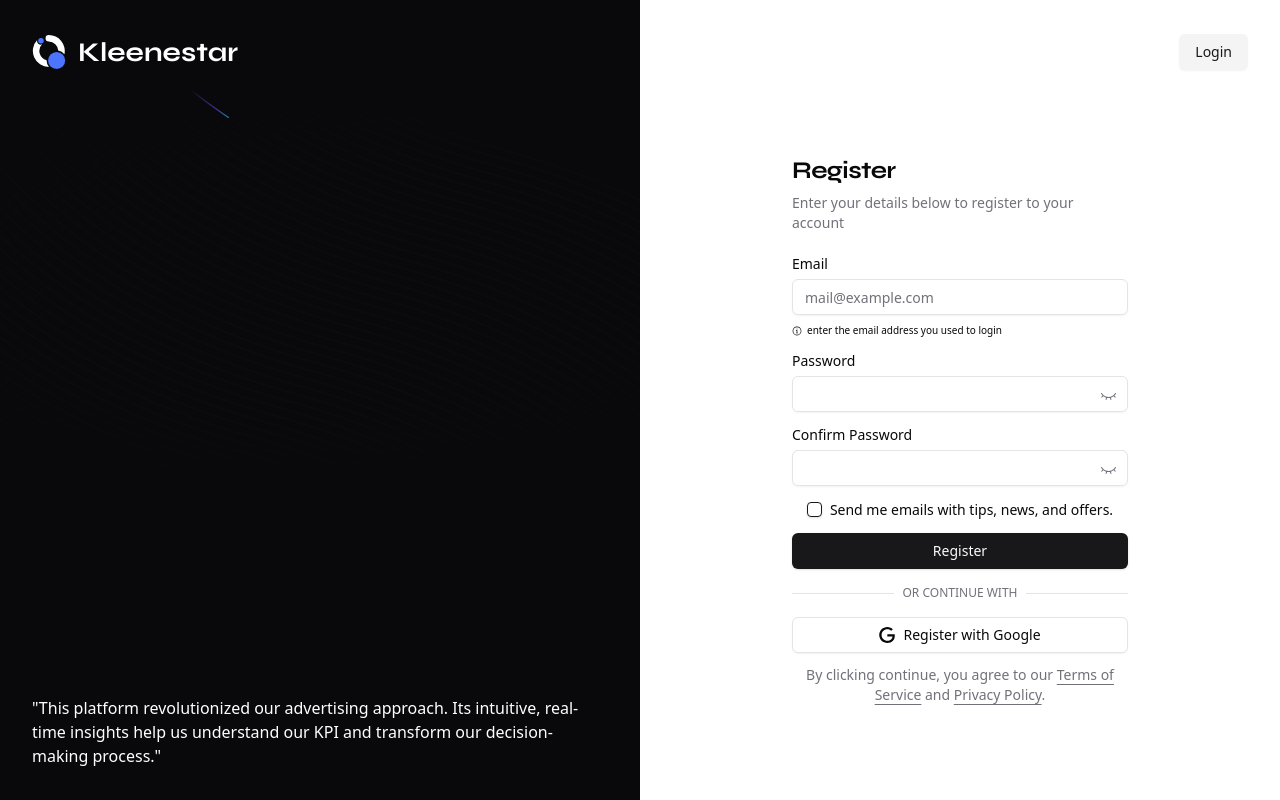
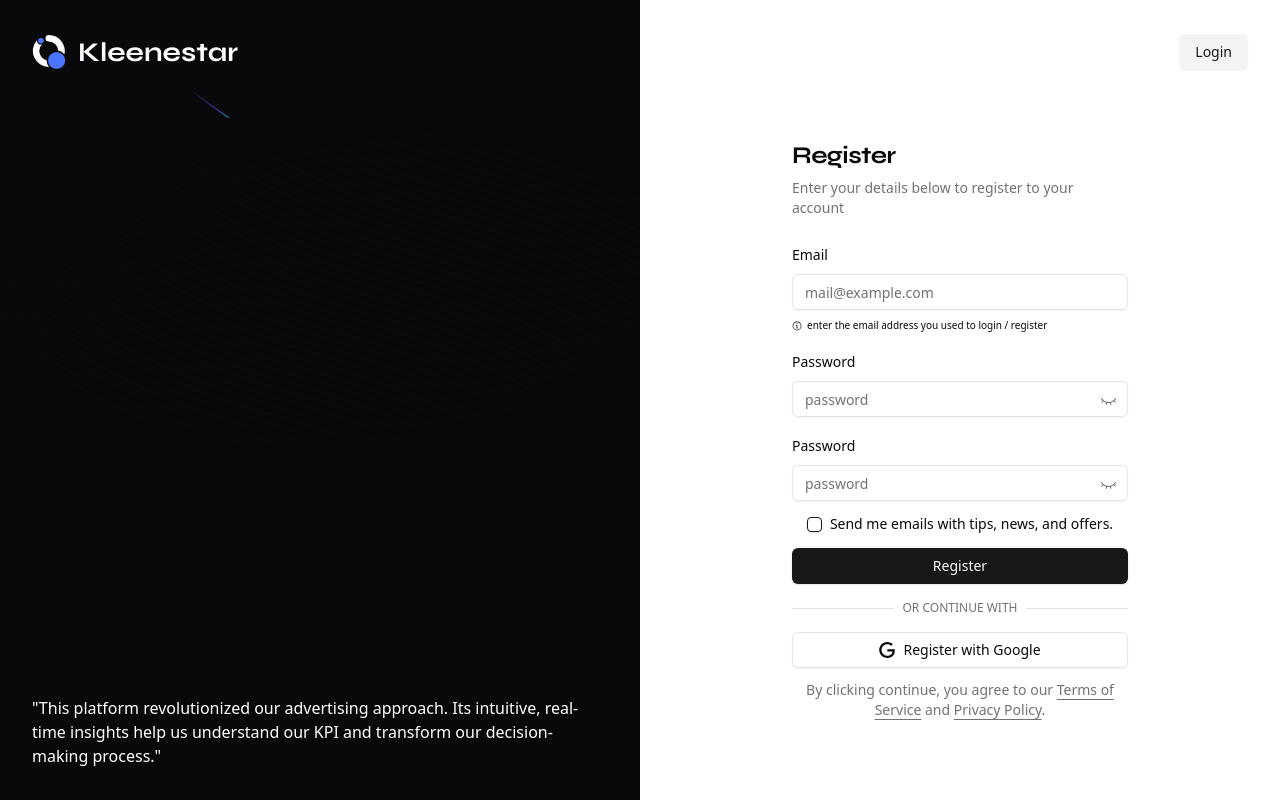
Before and after one commit to CPTCIC5/kleenestar-v2, a Next.js app in the folder frontend/: page /register in a window 1280 px wide. Built offline with nearby package versions, Linux system fonts and the light colour scheme.

Commit message:
Editted: RegisterForm (added shadcn form)

```diff
--- a/frontend/src/components/custom/RegisterForm.tsx
+++ b/frontend/src/components/custom/RegisterForm.tsx
@@ -12,28 +12,29 @@ import {
     CardHeader,
     CardTitle,
 } from "@/components/ui/card";
+import {
+    Form,
+    FormControl,
+    FormDescription,
+    FormField,
+    FormItem,
+    FormLabel,
+    FormMessage,
+} from "@/components/ui/form";
 import { Input } from "@/components/ui/input";
-import { Label } from "@/components/ui/label";
 import { Icons } from "@/assets/icons";
 import { PasswordInput } from "@/components/custom/PasswordInput";
+import { Checkbox } from "@/components/ui/checkbox";
 import { InfoCircledIcon } from "@radix-ui/react-icons";
-import { Checkbox } from "@/components/ui/checkbox";
 import { Controller, useForm } from "react-hook-form";
+import { zodResolver } from "@hookform/resolvers/zod";
 import { RegisterFormSchema } from "@/lib/zod/schemas/schema";
 import { RegisterFormSchemaTypes } from "../../lib/types/types";
-import { zodResolver } from "@hookform/resolvers/zod";
 
 interface RegisterFormProps extends React.HTMLAttributes<HTMLDivElement> {}
 
 export function RegisterForm({ className, ...props }: RegisterFormProps) {
-    const {
-        register,
-        handleSubmit,
-        formState: { errors, isSubmitting },
-        reset,
-        control,
-        trigger,
-    } = useForm<RegisterFormSchemaTypes>({
+    const form = useForm<RegisterFormSchemaTypes>({
         resolver: zodResolver(RegisterFormSchema),
         mode: "onChange",
         defaultValues: {
@@ -44,7 +45,12 @@ export function RegisterForm({ className, ...props }: RegisterFormProps) {
     const onSubmit = async (data: RegisterFormSchemaTypes) => {
         console.log(data);
 
-        reset();
+        form.reset({
+            email: "",
+            password: "",
+            confirmPassword: "",
+            newsletter: false,
+        });
     };
 
     return (
@@ -56,100 +62,116 @@ export function RegisterForm({ className, ...props }: RegisterFormProps) {
                 </CardDescription>
             </CardHeader>
             <CardContent className="pb-3">
-                <form onSubmit={handleSubmit(onSubmit)} className="mb-4">
+                <Form {...form}>
+                    <form onSubmit={form.handleSubmit(onSubmit)} className="mb-4">
                         <div className="grid gap-4">
-                        <div className="grid gap-2">
-                            <Label htmlFor="email">Email</Label>
+                            <FormField
+                                control={form.control}
+                                name="email"
+                                render={({ field }) => (
+                                    <FormItem>
+                                        <FormLabel>Email</FormLabel>
+                                        <FormControl>
                                             <Input
                                                 id="email"
                                                 type="email"
                                                 placeholder="mail@example.com"
-                                disabled={isSubmitting}
-                                {...register("email")}
+                                                disabled={form.formState.isSubmitting}
+                                                {...field}
                                             />
-                            {errors.email ? (
-                                <span className="pl-[10px] text-[10px] text-destructive">
-                                    {errors.email.message}
+                                        </FormControl>
+                                        <FormMessage className="flex gap-[5px] items-center text-[10px]">
+                                            <InfoCircledIcon className="h-[10px] w-[10px] text-foreground" />
+                                            <span className="text-[10px] text-foreground">
+                                                enter the email address you used to login / register
                                             </span>
-                            ) : (
-                                <div className="w-full">
-                                    <div className="flex gap-[5px] items-center">
-                                        <InfoCircledIcon className="h-[10px] w-[10px]" />
-                                        <span className="text-[10px]">
-                                            enter the email address you used to login
-                                        </span>
-                                    </div>
-                                </div>
+                                        </FormMessage>
+                                    </FormItem>
                                 )}
-                        </div>
+                            />
 
-                        <div className="grid gap-2">
-                            <Label htmlFor="password">Password</Label>
-
+                            <FormField
+                                control={form.control}
+                                name="password"
+                                render={({ field }) => (
+                                    <FormItem>
+                                        <FormLabel>Password</FormLabel>
+                                        <FormControl>
                                             <PasswordInput
                                                 id="password"
                                                 type="password"
-                                disabled={isSubmitting}
-                                {...register("password")}
+                                                placeholder="password"
+                                                disabled={form.formState.isSubmitting}
+                                                {...field}
                                                 onChange={(e) => {
-                                    register("password").onChange(e); // Update the password field
-                                    trigger("confirmPassword"); // Manually trigger validation of the confirmPassword field
+                                                    field.onChange(e); // Update the password field
+                                                    form.trigger("confirmPassword"); // Manually trigger validation of the confirmPassword field
                                                 }}
                                             />
-                            {errors.password && (
-                                <span className="pl-[10px] text-[10px] text-destructive">
-                                    {errors.password.message}
-                                </span>
+                                        </FormControl>
+                                        <FormMessage className="text-[10px]" />
+                                    </FormItem>
                                 )}
-                        </div>
-                        <div className="grid gap-2">
-                            <Label htmlFor="confirmPassword">Confirm Password</Label>
+                            />
 
+                            <FormField
+                                control={form.control}
+                                name="confirmPassword"
+                                render={({ field }) => (
+                                    <FormItem>
+                                        <FormLabel>Password</FormLabel>
+                                        <FormControl>
                                             <PasswordInput
                                                 id="confirmPassword"
                                                 type="password"
-                                disabled={isSubmitting}
-                                {...register("confirmPassword")}
+                                                placeholder="password"
+                                                disabled={form.formState.isSubmitting}
+                                                {...field}
                                             />
-                            {errors.confirmPassword && (
-                                <span className="pl-[10px] text-[10px] text-destructive">
-                                    {errors.confirmPassword.message}
-                                </span>
+                                        </FormControl>
+                                        <FormMessage className="text-[10px]" />
+                                    </FormItem>
                                 )}
-                        </div>
-                        <div className="flex items-center justify-center space-x-2">
-                            <Controller
-                                control={control}
+                            />
+
+                            <FormField
+                                control={form.control}
                                 name="newsletter"
                                 render={({ field }) => (
+                                    <FormItem className="flex flex-row items-start justify-center space-x-2 space-y-0">
+                                        <FormControl>
                                             <Checkbox
                                                 id="newsletter"
                                                 className="h-[15px] w-[15px] flex items-center justify-center"
-                                        disabled={isSubmitting}
+                                                disabled={form.formState.isSubmitting}
                                                 checked={field.value}
                                                 onCheckedChange={field.onChange}
                                             />
+                                        </FormControl>
+                                        <div className="space-y-1 text-sm font-medium leading-none peer-disabled:cursor-not-allowed peer-disabled:opacity-70">
+                                            <FormLabel>
+                                                Send me emails with tips, news, and offers.
+                                            </FormLabel>
+                                        </div>
+                                    </FormItem>
                                 )}
                             />
-                            <label
-                                htmlFor="terms"
-                                className="text-sm font-medium leading-none peer-disabled:cursor-not-allowed peer-disabled:opacity-70"
-                            >
-                                Send me emails with tips, news, and offers.
-                            </label>
-                        </div>
                             <Button
-                            disabled={Object.keys(errors).length > 0 || isSubmitting}
+                                disabled={
+                                    Object.keys(form.formState.errors).length > 0 ||
+                                    form.formState.isSubmitting
+                                }
                                 type="submit"
                                 className="w-full"
                             >
-                            {isSubmitting && (
+                                {form.formState.isSubmitting && (
                                     <Icons.spinner className="mr-2 h-4 w-4 animate-spin" />
                                 )}
                                 Register
                             </Button>
                         </div>
                     </form>
+                </Form>
                 <div className="relative mb-4">
                     <div className="absolute inset-0 flex items-center">
                         <span className="w-full border-t" />
@@ -163,10 +185,10 @@ export function RegisterForm({ className, ...props }: RegisterFormProps) {
                 <Button
                     variant="outline"
                     type="button"
-                    disabled={isSubmitting}
+                    disabled={form.formState.isSubmitting}
                     className="flex items-center w-full"
                 >
-                    {isSubmitting ? (
+                    {form.formState.isSubmitting ? (
                         <Icons.spinner className="mr-2 h-4 w-4 animate-spin" />
                     ) : (
                         <Icons.google className="mr-2 h-4 w-4" />
--- a/frontend/src/lib/zod/schemas/schema.tsx
+++ b/frontend/src/lib/zod/schemas/schema.tsx
@@ -42,7 +42,7 @@ export const RegisterFormSchema = z
             .refine((value) => /\W|_/.test(value), {
                 message: "Password need a  special character",
             }),
-        confirmPassword: z.string(),
+        confirmPassword: z.string().min(1, "Password is required"),
         newsletter: z.boolean().default(false).optional(),
     })
     .refine((data) => data.password === data.confirmPassword, {
```
Lines whose indentation alone changed are shown as unchanged.
